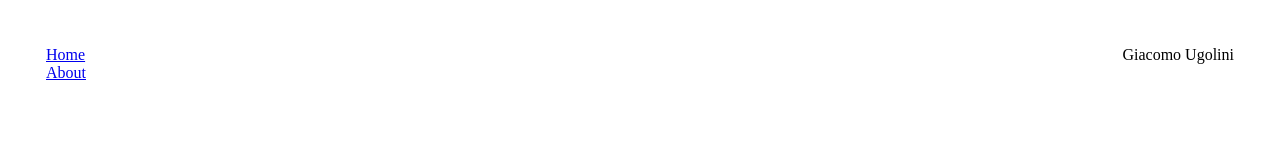
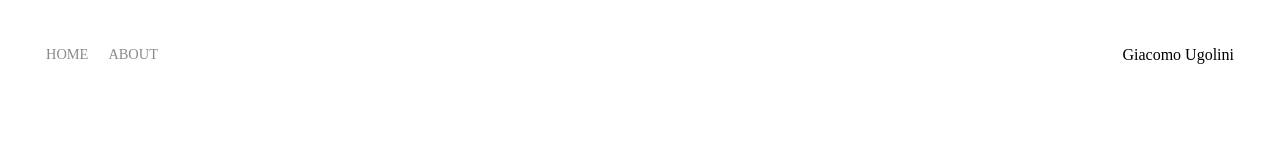
Before and after one commit to WizeAnzek/Programmazione_Web, a plain HTML site: page project2/index.html in a window 1280 px wide. Drawn offline with Linux system fonts and the light colour scheme.

Commit message:
continue

```diff
--- a/project2/styles.css
+++ b/project2/styles.css
@@ -5,7 +5,29 @@
 }
 
 .left-side {
-
+    display: flex;
 }
 
+.nav-wrapper > .left-side > div {
+    margin-right: 20px;
+    font-size: 0.9em;
+    text-transform: uppercase;
+}
+
+.nav-link-wrapper {
+    height: 22px;
+    border-bottom: 1px solid transparent;
+    transition: border-bottom 0.5s;
+}
+
+.nav-link-wrapper a {
+   color: #8a8a8a;
+   text-decoration: none;
+   transition: color 0.5s;
+}
+
+
+
+
+
 /* https://www.youtube.com/watch?v=5bMdjkfvONE */
```
Also changed, not shown: project2/index.html (+14 -0 lines).
